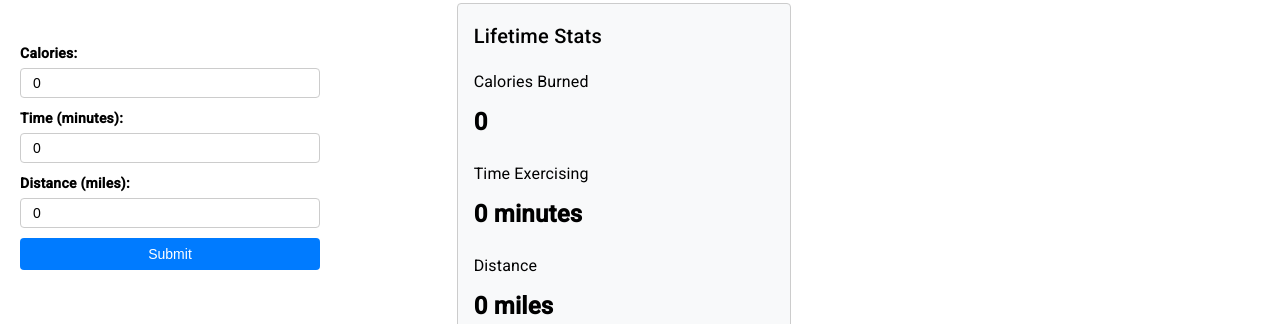
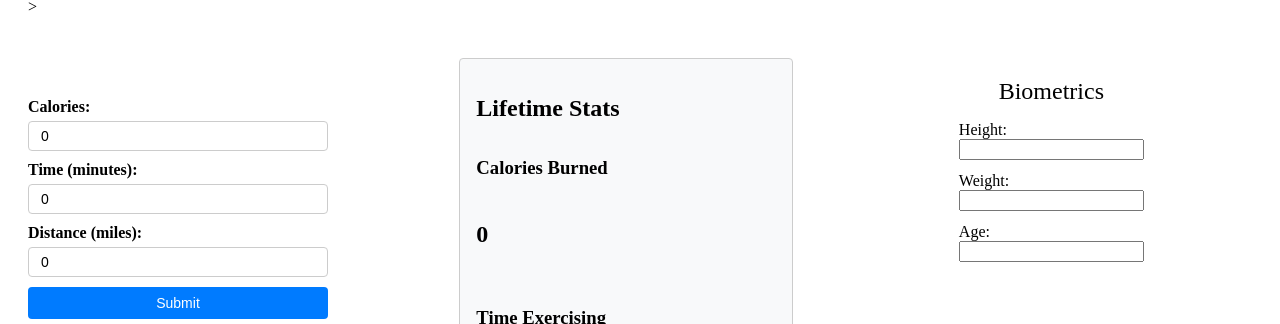
Before and after one commit to ChristianHardin/Group1_ITSC-3155, an Angular app in the folder angular/: page / in a window 1280 px wide. Shown: the part 250-574 px from the top of the page. Built offline with nearby package versions, Linux system fonts and the light colour scheme; no server answers; what ng-circle-progress, ng2-charts, ngx-progressbar would draw is missing.

Commit message:
Added angular.json and made a component for height

```diff
--- /dev/null
+++ b/angular/angular.json
@@ -0,0 +1,13 @@
+{
+    "$schema": "./node_modules/@angular/cli/lib/config/schema.json",
+    "version": 1,
+    "newProjectRoot": "projects",
+    "projects": {
+        "group1_itsc-3155":{
+            "root": "",
+            "sourceRoot": "src",
+            "projectType": "application",
+            "prefix": "app"
+        }
+    }
+}
--- a/angular/package.json
+++ b/angular/package.json
@@ -32,7 +32,7 @@
     "@angular-devkit/build-angular": "^15.2.5",
     "@angular-devkit/core": "~15.2.4",
     "@angular-devkit/schematics": "~15.2.4",
-    "@angular/cli": "~15.2.4",
+    "@angular/cli": "^15.2.4",
     "@angular/compiler-cli": "^15.2.0",
     "@nrwl/angular": "15.9.2",
     "@nrwl/nx-cloud": "latest",
--- a/angular/src/app/app.module.ts
+++ b/angular/src/app/app.module.ts
@@ -17,6 +17,7 @@ import { AppRoutingModule } from './app-routing.module';
 import { LifetimeStatsComponent } from './lifetime-stats/lifetime-stats.component';
 import { HttpClientModule } from '@angular/common/http';
 import { PremadeWorkoutComponent } from './workouts/premade-workouts.component';
+import { HeightAgeWeightComponent } from './height-age-weight/height-age-weight.component';
 
 
 @NgModule({
@@ -28,7 +29,8 @@ import { PremadeWorkoutComponent } from './workouts/premade-workouts.component';
     WeeklyChartComponent,
     LoginComponent,
     LifetimeStatsComponent,
-    PremadeWorkoutComponent
+    PremadeWorkoutComponent,
+    HeightAgeWeightComponent
   ],
   imports: [
     BrowserModule,
--- /dev/null
+++ b/angular/src/app/height-age-weight/height-age-weight.component.css
@@ -0,0 +1,40 @@
+/* .biometrics {
+    display: flex;
+    flex-direction: column;
+    border: 1px solid #ccc;
+    padding: 1rem;
+    border-radius: 4px;
+    max-width: 300px;
+    background-color: #f8f9fa;
+} */
+
+label {
+    display: flex;
+    font-weight: normal;
+}
+
+input {
+    margin-bottom: .75rem;
+
+}
+
+.hidden {
+    display: none;
+}
+
+form {
+    display: grid;
+    align-content: center;
+    justify-content: space-around;
+    margin-top: 20px;
+}
+
+legend {
+    font-size: x-large;
+    padding-bottom: 1rem;
+    text-align: center;
+}
+
+#height {
+
+}
--- /dev/null
+++ b/angular/src/app/height-age-weight/height-age-weight.component.html
@@ -0,0 +1,12 @@
+<div class = 'biometrics'>
+    <form action="">
+        <legend>Biometrics</legend>
+        <label for="height">Height:</label>
+        <input type="text" id="height" name="height">
+        <label for="weight">Weight:</label>
+        <input type="text" id="weight" name="weight">
+        <label for="age">Age:</label>
+        <input type="text" id="age" name="age">
+        <input class="hidden" type="submit" value="Update">
+    </form>
+</div>
--- /dev/null
+++ b/angular/src/app/height-age-weight/height-age-weight.component.ts
@@ -0,0 +1,10 @@
+import { Component } from '@angular/core';
+
+@Component({
+  selector: 'app-height-age-weight',
+  templateUrl: './height-age-weight.component.html',
+  styleUrls: ['./height-age-weight.component.css']
+})
+export class HeightAgeWeightComponent {
+  title = "Biometrics"
+}
--- a/angular/src/app/main-page/main-page.component.css
+++ b/angular/src/app/main-page/main-page.component.css
@@ -37,6 +37,11 @@
 .weekly-chart{
   grid-row: 4;
   grid-column: 1;
+}
+
+.biometrics{
+  grid-row: 3;
+  grid-column: 3;
 }
 
 .input-form {
--- a/angular/src/app/main-page/main-page.component.html
+++ b/angular/src/app/main-page/main-page.component.html
@@ -30,4 +30,7 @@
     <div class="premade-workouts">
       <premade-workout></premade-workout>
     </div>
+    <div class="biometrics">
+      <app-height-age-weight></app-height-age-weight>
+    </div>>
 </div>
```
Also changed, not shown: 2 other files (tests, documents, lock files or other folders).
